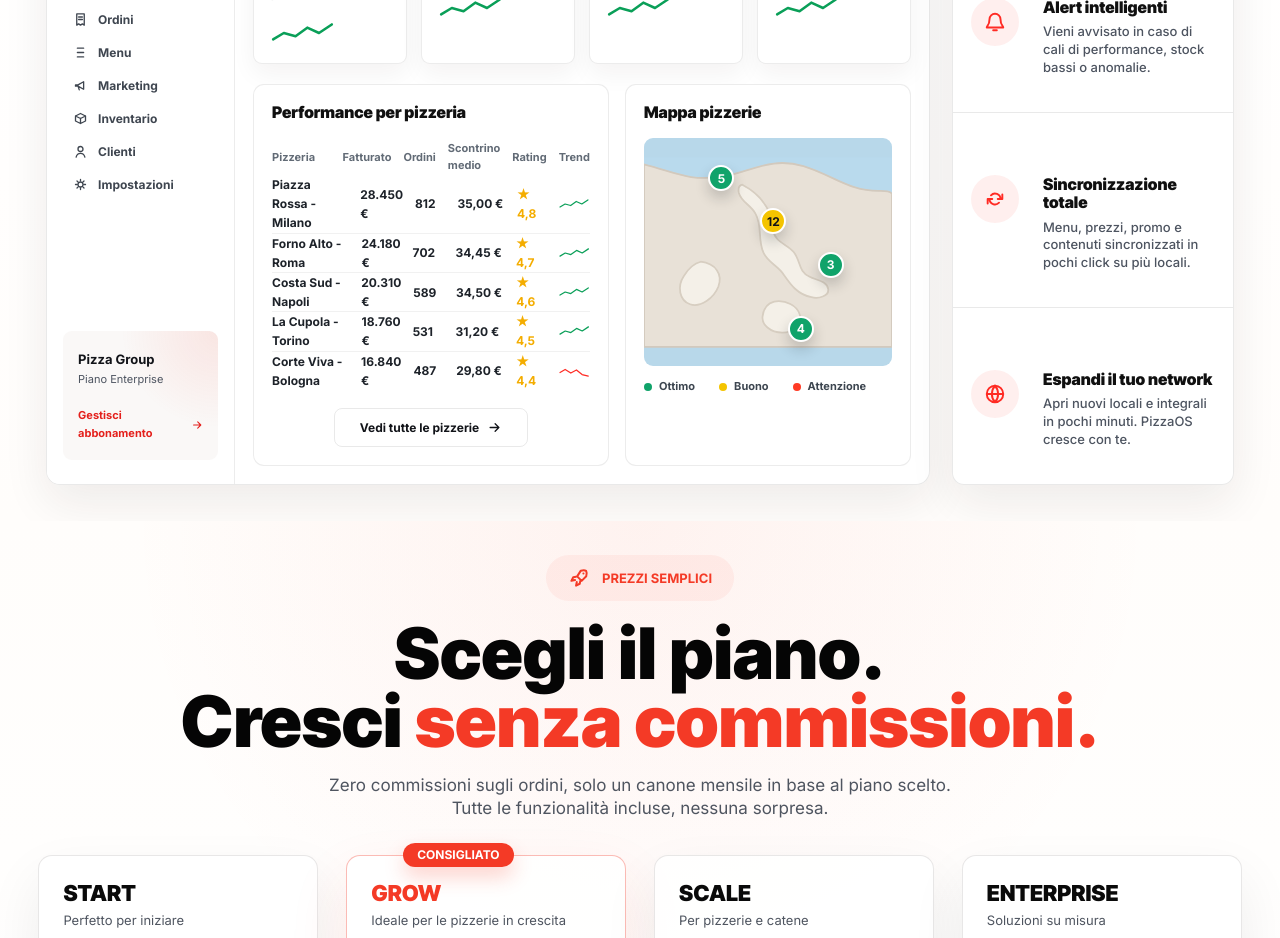
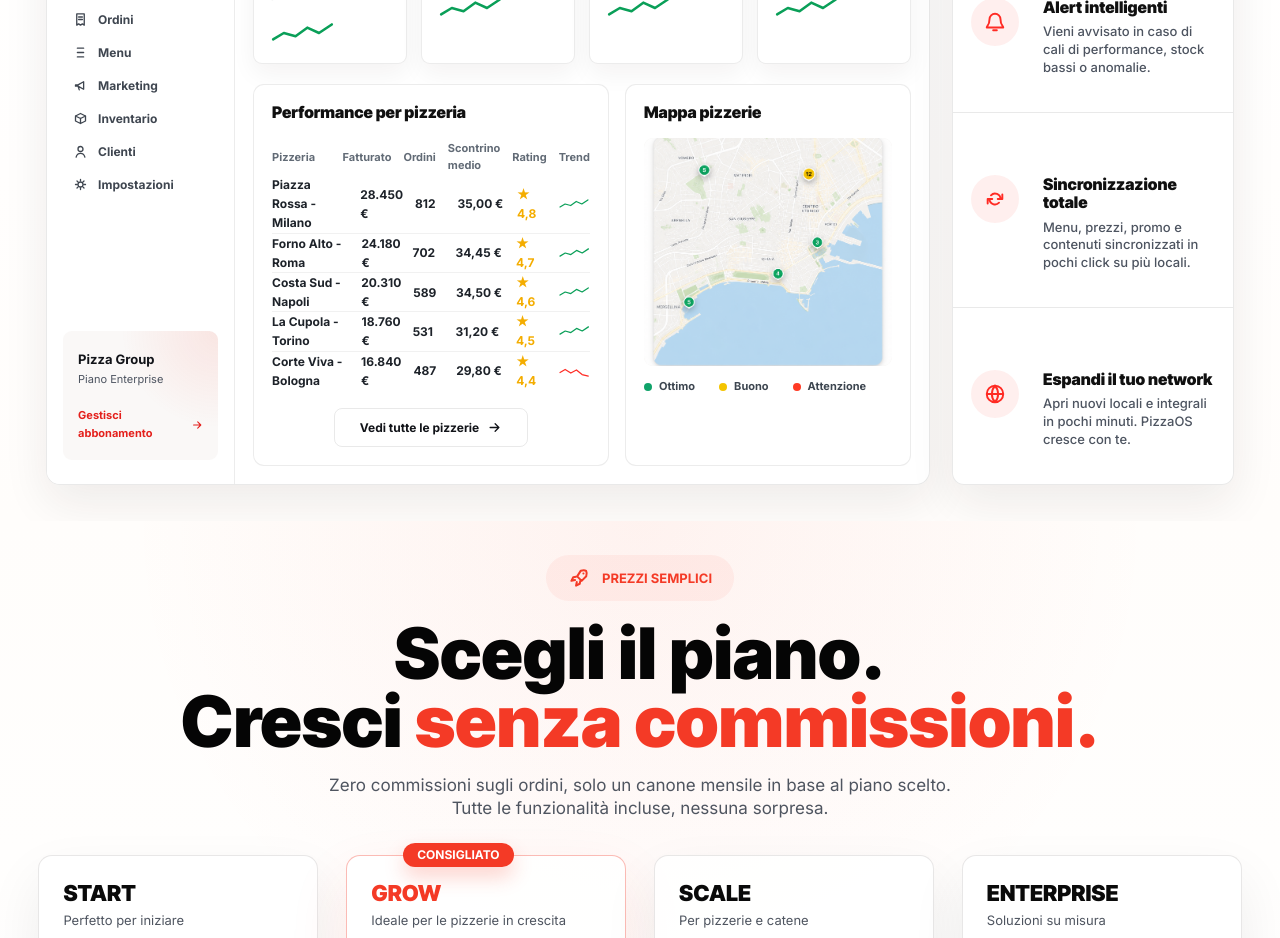
Before and after one commit to kremisi-com/pizzaos, a Next.js app in the folder apps/landing/: page / in a window 1280 px wide. Shown: the part 8300-9238 px from the top of the page. Built offline with nearby package versions, Linux system fonts and the light colour scheme.

Commit message:
fix(landing): use map image in pizzeria map
Replace the generated chain-management map mockup with the curated /images/map.png asset and keep the section covered by the landing render test.

```diff
--- a/apps/landing/src/features/home/components/chain-management-section.module.css
+++ b/apps/landing/src/features/home/components/chain-management-section.module.css
@@ -577,73 +577,14 @@
   margin-top: 16px;
   border-radius: 9px;
   overflow: hidden;
-  background: #b8d8ea;
+  background: #f5f3ef;
 }
 
-.mapCanvas svg {
+.mapImage {
   width: 100%;
   height: 100%;
   display: block;
-}
-
-.sea {
-  fill: #b9daed;
-}
-
-.land {
-  fill: #e8e1d7;
-  stroke: #d2c9bd;
-  stroke-width: 2;
-}
-
-.italy,
-.island {
-  fill: #f4f0e8;
-  stroke: #d7cec1;
-  stroke-width: 2;
-}
-
-.mapPin {
-  width: 26px;
-  height: 26px;
-  position: absolute;
-  display: grid;
-  place-items: center;
-  border: 2px solid #ffffff;
-  border-radius: 50%;
-  color: #ffffff;
-  font-size: 12px;
-  font-weight: 900;
-  box-shadow: 0 7px 14px rgba(20, 25, 30, 0.2);
-}
-
-.mapPin.yellow {
-  background: #f4c400;
-  color: #111318;
-}
-
-.mapPin.green {
-  background: #10a36a;
-}
-
-.pinNorth {
-  left: 26%;
-  top: 12%;
-}
-
-.pinCenter {
-  left: 47%;
-  top: 31%;
-}
-
-.pinSouth {
-  left: 70%;
-  top: 50%;
-}
-
-.pinIsland {
-  left: 58%;
-  top: 78%;
+  object-fit: cover;
 }
 
 .legend {
--- a/apps/landing/src/features/home/components/chain-management-section.tsx
+++ b/apps/landing/src/features/home/components/chain-management-section.tsx
@@ -339,30 +339,15 @@ function MapCard(): ReactElement {
   return (
     <div className={styles.mapCard}>
       <h3>Mappa pizzerie</h3>
-      <div className={styles.mapCanvas} aria-hidden="true">
-        <svg viewBox="0 0 280 214">
-          <path className={styles.sea} d="M0 0h280v214H0z" />
-          <path
-            className={styles.land}
-            d="M0 8c38 10 51 19 87 14 34-5 55-23 93-12 33 10 52 29 87 28 7 0 11 1 13 3v173H0V8Z"
-          />
-          <path
-            className={styles.italy}
-            d="M111 31c21 11 33 28 35 51 1 14 16 16 23 25 8 10 5 22 18 28 8 4 20 5 21 14 1 8-11 11-19 9-16-3-24-15-31-25-6-10-18-14-23-25-7-15-1-29-9-44-5-10-16-13-19-24-1-5 0-8 4-9Z"
-          />
-          <path
-            className={styles.island}
-            d="M64 118c17 2 25 14 20 28-5 13-20 24-32 20-12-4-15-20-7-32 5-8 11-14 19-16Z"
-          />
-          <path
-            className={styles.island}
-            d="M147 163c13-2 26 4 29 15 3 10-6 20-20 20-13 0-24-9-22-19 1-8 5-14 13-16Z"
-          />
-        </svg>
-        <MapPin className={styles.pinNorth} count="5" tone="green" />
-        <MapPin className={styles.pinCenter} count="12" tone="yellow" />
-        <MapPin className={styles.pinSouth} count="3" tone="green" />
-        <MapPin className={styles.pinIsland} count="4" tone="green" />
+      <div className={styles.mapCanvas}>
+        <Image
+          className={styles.mapImage}
+          src="/images/map.png"
+          alt="Mappa delle pizzerie PizzaOS"
+          width={1254}
+          height={1254}
+          sizes="286px"
+        />
       </div>
       <div className={styles.legend}>
         <span>
@@ -379,20 +364,6 @@ function MapCard(): ReactElement {
         </span>
       </div>
     </div>
-  );
-}
-
-interface MapPinProps {
-  readonly className: string;
-  readonly count: string;
-  readonly tone: "green" | "yellow";
-}
-
-function MapPin({ className, count, tone }: MapPinProps): ReactElement {
-  return (
-    <span className={`${styles.mapPin} ${styles[tone]} ${className}`}>
-      {count}
-    </span>
   );
 }
 
```
Also changed, not shown: 1 other file (tests, documents, lock files or other folders).
